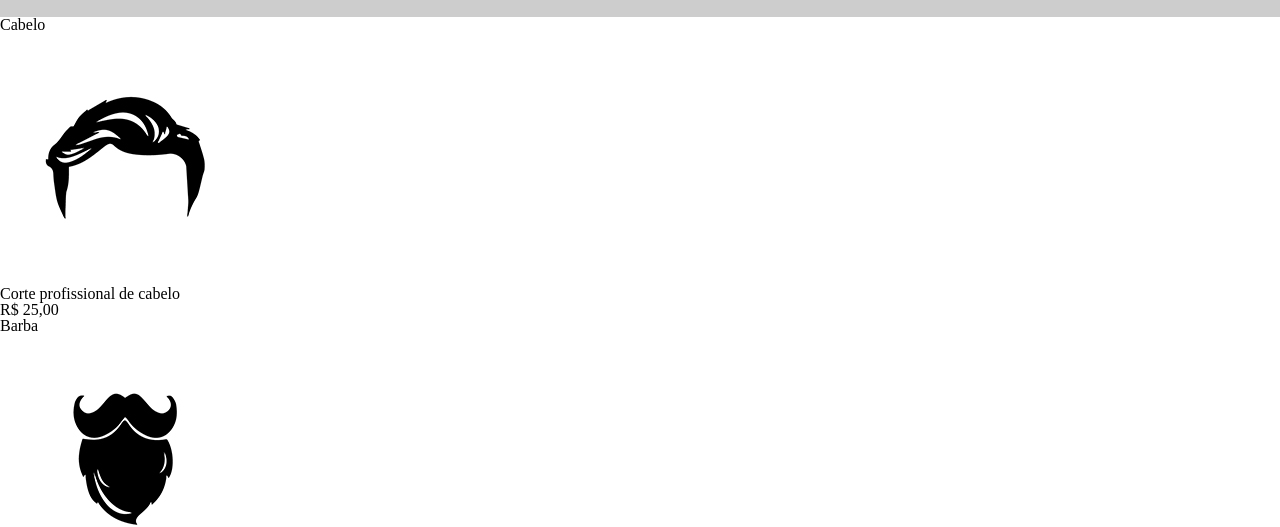
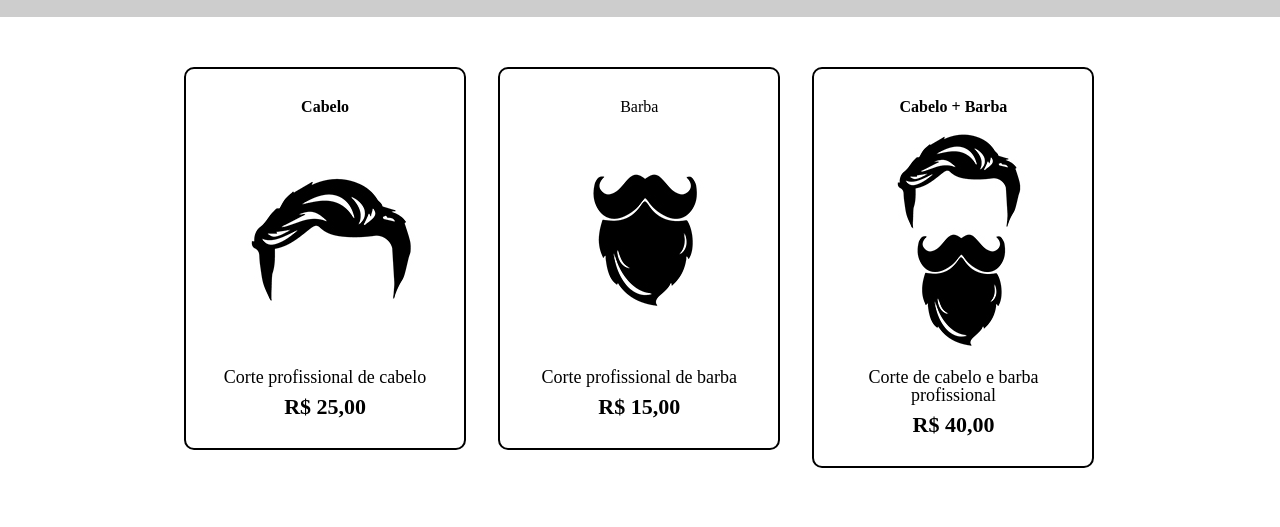
Before and after one commit to Shiminatan/SiteBarbearia, a plain HTML site: page produtos.html in a window 1280 px wide. Shown: the part 292-819 px from the top of the page. Drawn offline with Linux system fonts and the light colour scheme.

Commit message:
melhorias na venda de produtos

```diff
--- a/produtos.css
+++ b/produtos.css
@@ -7,9 +7,7 @@ header {
     width: 940px;
     margin: 0 auto;
 }
-main {
-    display: inline-block;
-}
+
 nav {
      position: absolute;
      top: 110px;
@@ -27,3 +25,33 @@ nav a {
     text-decoration: none;
 
 }
+
+.produtos{
+    width: 940px;
+    margin: 0 auto;
+    padding: 50px 0;
+}
+.produtos li{
+    display: inline-block;
+    text-align: center;
+    width: 30%;
+    vertical-align: top;
+    margin: 0 1.5%;
+    padding: 30px 20px;
+    box-sizing: border-box;
+    border: 2px solid #000000;
+    border-radius: 10px;
+    }
+
+.produtos h2 {
+    font-weight: bold;
+}
+.produto-preco {
+    font-size: 22px;
+    font-weight: bold;
+    margin: 10px 0 0 ;
+}
+.produto-descricao {
+    font-size: 18px;
+
+}
--- a/produtos.html
+++ b/produtos.html
@@ -21,24 +21,24 @@
               </div>
             </header>
             <main>
-              <ul>
+              <ul class = "produtos">
                   <li>
                     <h2>Cabelo</h2>
                     <img src = "cabelo.jpg">
-                    <p>Corte profissional de cabelo</p>
-                    <p>R$ 25,00</p>
+                    <p class="produto-descricao">Corte profissional de cabelo</p>
+                    <p class="produto-preco">R$ 25,00</p>
                 </li>
                   <li>
                   </h2>Barba<h2></h2>
                   <img src = "barba.jpg">
-                  <p>Corte profissional de barba</p>
-                  <p>R$ 15,00</p>
+                  <p class="produto-descricao">Corte profissional de barba</p>
+                  <p class="produto-preco">R$ 15,00</p>
                 </li>
                   <li>
                     <h2>Cabelo + Barba</h2>
                   <img src = "cabelo+barba.jpg">
-                  <p>Corte de cabelo e barba profissional</p>
-                  <p>R$ 40,00</p>
+                  <p class="produto-descricao">Corte de cabelo e barba profissional</p>
+                  <p class="produto-preco">R$ 40,00</p>
                   </li>
               </ul>
             </main>
```
